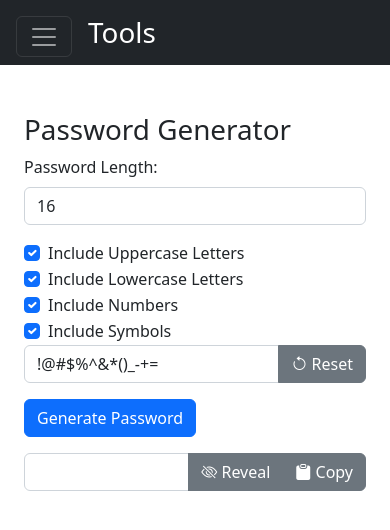
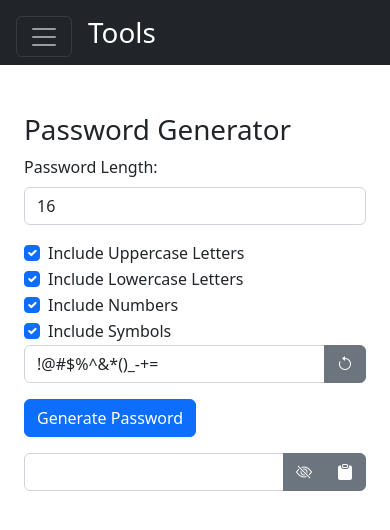
Before and after one commit to ducng99/tools, a React (Vite) app: page /#/password_generator in a window 390 px wide. Shown: the top 530 px of the page. Built offline with nearby package versions, Linux system fonts and the light colour scheme.

Commit message:
style(password_generator): Hide buttons' labels for mobile

```diff
--- a/src/tools/password_generator/index.tsx
+++ b/src/tools/password_generator/index.tsx
@@ -104,7 +104,7 @@ export function Component() {
             {options.includeSymbols && (
                 <div className="input-group" role="group">
                     <input className="form-control" type="text" value={options.customSymbols} onChange={handleSymbolChange} />
-                    <button className="btn btn-secondary" onClick={handleResetSymbolsClick}><i className="bi bi-arrow-counterclockwise" />&nbsp;Reset</button>
+                    <button className="btn btn-secondary" onClick={handleResetSymbolsClick}><i className="bi bi-arrow-counterclockwise" /><span className="d-none d-md-inline">&nbsp;Reset</span></button>
                 </div>
             )}
 
@@ -112,8 +112,8 @@ export function Component() {
 
             <div className="input-group" role="group">
                 <input className="form-control" type={(isPasswordReveal ? 'text' : 'password')} value={password} onChange={(event) => { setPassword(event.currentTarget.value); }} />
-                <button className="btn btn-secondary" onClick={handleRevealPassword}><i className={'bi bi-eye-' + (isPasswordReveal ? 'fill' : 'slash')} />&nbsp;Reveal</button>
-                <button className="btn btn-secondary" onClick={handleCopyPassword} ref={passwordCopyButtonRef}><i className="bi bi-clipboard-fill" />&nbsp;Copy</button>
+                <button className="btn btn-secondary" onClick={handleRevealPassword}><i className={'bi bi-eye-' + (isPasswordReveal ? 'fill' : 'slash')} /><span className="d-none d-md-inline">&nbsp;Reveal</span></button>
+                <button className="btn btn-secondary" onClick={handleCopyPassword} ref={passwordCopyButtonRef}><i className="bi bi-clipboard-fill" /><span className="d-none d-md-inline">&nbsp;Copy</span></button>
             </div>
         </div>
     );
```
